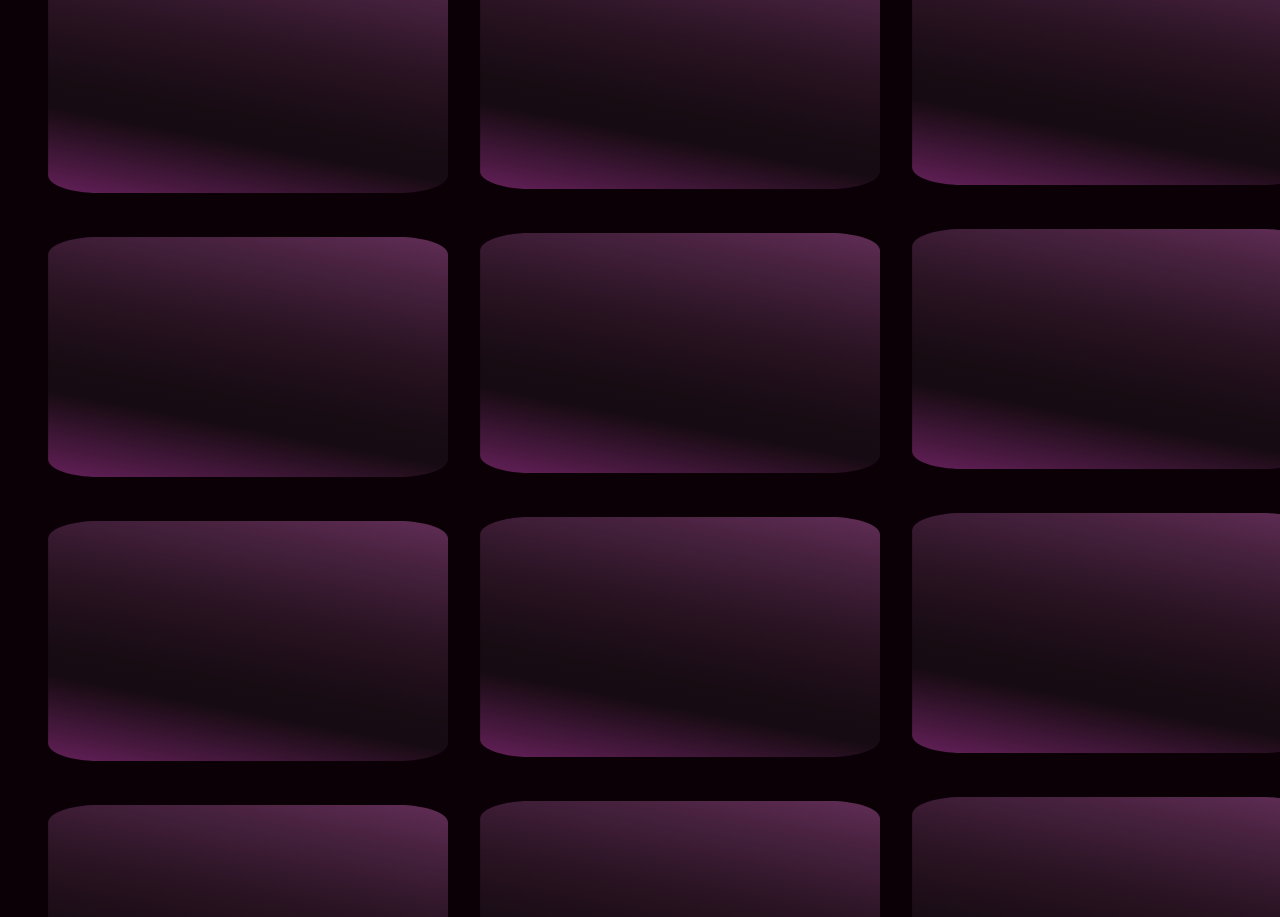
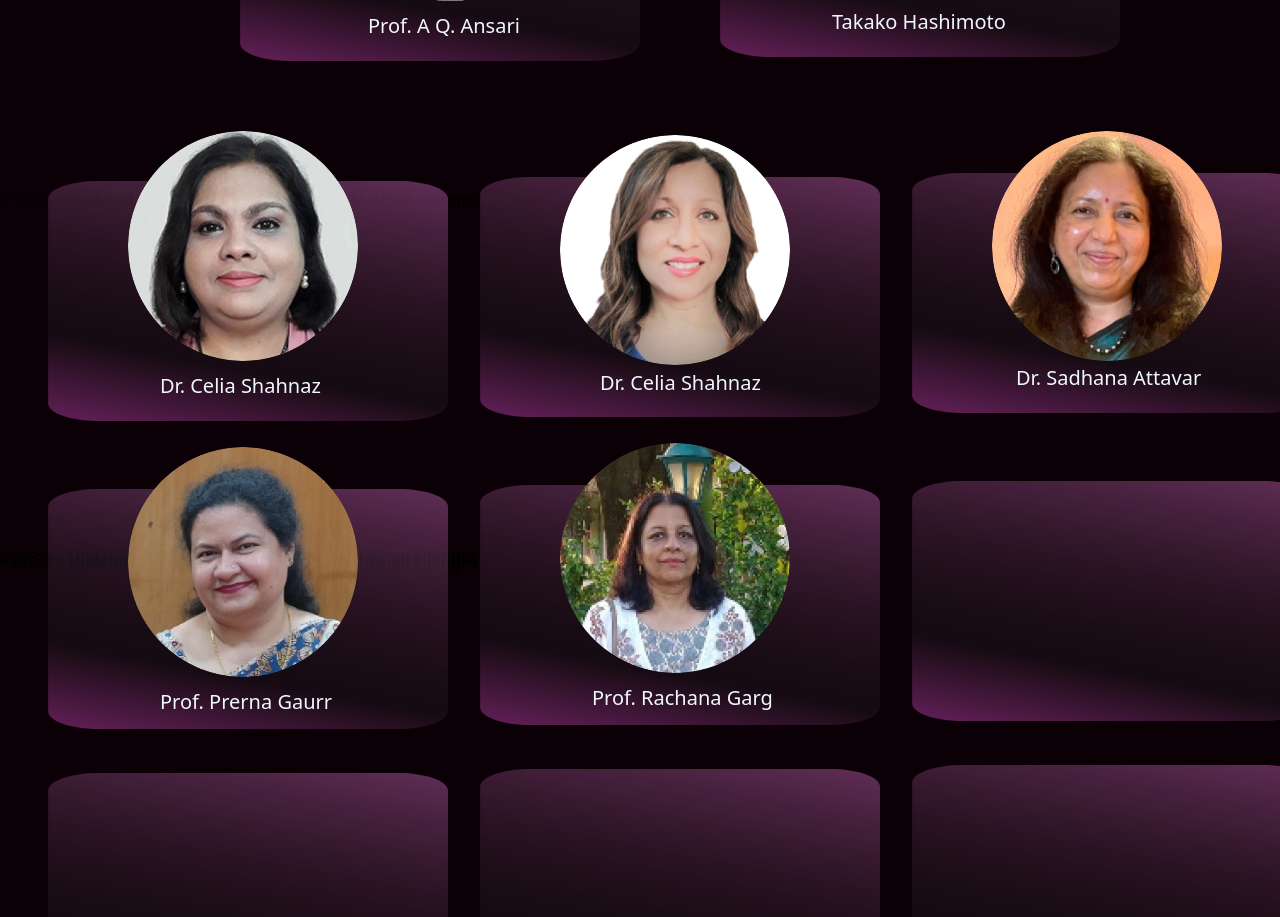
Before and after one commit to Prabhsingh0401/Wie-Website, a plain HTML site: page index.html in a window 1280 px wide. Shown: the part 4247-5164 px from the top of the page. Drawn offline with nearby package versions, Linux system fonts and the light colour scheme.

Commit message:
Speakers Section

```diff
--- a/index.css
+++ b/index.css
@@ -171,6 +171,7 @@ a{
     width: 100%;
     margin-top: 20rem;
     display: inline-block;
+    overflow: none;
 }
 
 .speakers{
@@ -206,6 +207,22 @@ a{
     margin-left: 15rem;
 }
 
+.s1{
+    height: 230px;
+    border-radius: 190px;
+    position: absolute;
+    margin-left: 21rem;
+    margin-top: -15rem;
+}
+
+.s1c{
+    font-size: 20px;
+    color: aliceblue;
+    position: absolute;
+    z-index: 5;
+    margin-left: 23rem;
+}
+
 .speaker11{
     height: 500px;
     width: 400px;
@@ -213,6 +230,39 @@ a{
     margin-left: 45rem;
 }
 
+.s2{
+    height: 230px;
+    border-radius: 190px;
+    position: absolute;
+    margin-left: 50rem;
+    margin-top: -27em;
+}
+
+.s2c{
+    font-size: 20px;
+    color: aliceblue;
+    position: absolute;
+    z-index: 5;
+    margin-left: 52rem;
+    margin-top: -11.5rem;
+}
+
+.s3{
+    height: 230px;
+    border-radius: 190px;
+    position: absolute;
+    margin-left: 8rem;
+    margin-top: -5rem;
+}
+
+.s3c{
+    font-size: 20px;
+    color: aliceblue;
+    position: absolute;
+    z-index: 5;
+    margin-left: 10rem;
+    margin-top: 10rem;
+}
 
 .speaker2{
     height: 500px;
@@ -221,18 +271,69 @@ a{
     margin-left: 3rem;
 }
 
+.s4{
+    height: 230px;
+    border-radius: 190px;
+    position: absolute;
+    margin-left: 35rem;
+    margin-top: -27.5rem;
+}
+
+.s4c{
+    font-size: 20px;
+    color: aliceblue;
+    position: absolute;
+    z-index: 5;
+    margin-left: 37.5rem;
+    margin-top: -12.9rem;
+}
+
 .speaker3{
     height: 500px;
     width: 400px;
-    margin-top: -31.5rem;
+    margin-top: -33rem;
     margin-left: 30rem;
+}
+
+.s5{
+    height: 230px;
+    border-radius: 190px;
+    position: absolute;
+    margin-left: 62rem;
+    margin-top: -27.5rem;
+}
+
+.s5c{
+    font-size: 20px;
+    color: aliceblue;
+    position: absolute;
+    z-index: 5;
+    margin-left: 63.5rem;
+    margin-top: -13rem;
 }
 
 .speaker4{
     height: 500px;
     width: 400px;
-    margin-top: -31.5rem;
+    margin-top: -33rem;
     margin-left: 57rem;
+}
+
+.s6{
+    height: 230px;
+    border-radius: 190px;
+    position: absolute;
+    margin-left: 8rem;
+    margin-top: -7.5rem;
+}
+
+.s6c{
+    font-size: 20px;
+    color: aliceblue;
+    position: absolute;
+    z-index: 5;
+    margin-left: 10rem;
+    margin-top: 7.5rem;
 }
 
 .speaker5{
@@ -240,6 +341,23 @@ a{
     width: 400px;
     margin-top: -13rem;
     margin-left: 3rem;
+}
+
+.s7{
+    height: 230px;
+    border-radius: 190px;
+    position: absolute;
+    margin-left: 35rem;
+    margin-top: -26rem;
+}
+
+.s7c{
+    font-size: 20px;
+    color: aliceblue;
+    position: absolute;
+    z-index: 5;
+    margin-left: 37rem;
+    margin-top: -11rem;
 }
 
 .speaker6{
--- a/index.html
+++ b/index.html
@@ -306,7 +306,14 @@
                 </g>
               </svg>
 
+<<<<<<< Updated upstream
                 <svg class="speaker1 " xmlns="http://www.w3.org/2000/svg" width="567" height="342" viewBox="0 0 567 342" fill="none">
+=======
+              <img class="s1" src="./Assets/Images/speaker1.jpg">
+              <p class="s1c">Prof. A Q. Ansari</p>
+
+                <svg class="speaker1" xmlns="http://www.w3.org/2000/svg" width="567" height="342" viewBox="0 0 567 342" fill="none">
+>>>>>>> Stashed changes
                     <path style="mix-blend-mode:screen" opacity="0.4" d="M71.0334 341.181H496.145C535.277 341.181 567 329.934 567 316.06L567 26.1052C567 12.2313 535.277 0.984222 496.145 0.984222H71.0334C31.9011 0.984222 0.178101 12.2313 0.178101 26.1052L0.178101 316.06C0.178101 329.934 31.9011 341.181 71.0334 341.181Z" fill="url(#paint0_linear_1_410)"/>
                     <defs>
                       <linearGradient id="paint0_linear_1_410" x1="583.602" y1="-28.6247" x2="493.28" y2="449.702" gradientUnits="userSpaceOnUse">
@@ -322,6 +329,9 @@
                       </linearGradient>
                     </defs>
                   </svg>
+
+                  <img class="s2" src="./Assets/Images/speaker2.png">
+                  <p class="s2c">Takako Hashimoto</p>
 
                   <svg class="speaker11" xmlns="http://www.w3.org/2000/svg" width="567" height="342" viewBox="0 0 567 342" fill="none">
                     <path style="mix-blend-mode:screen" opacity="0.4" d="M71.0334 341.181H496.145C535.277 341.181 567 329.934 567 316.06L567 26.1052C567 12.2313 535.277 0.984222 496.145 0.984222H71.0334C31.9011 0.984222 0.178101 12.2313 0.178101 26.1052L0.178101 316.06C0.178101 329.934 31.9011 341.181 71.0334 341.181Z" fill="url(#paint0_linear_1_410)"/>
@@ -340,7 +350,14 @@
                     </defs>
                   </svg>
 
+<<<<<<< Updated upstream
 
+=======
+                <img class="s3" src="./Assets/Images/speaker3.png">
+                <p class="s3c">Dr. Celia Shahnaz</p>
+
+
+>>>>>>> Stashed changes
                 <svg class="speaker2" xmlns="http://www.w3.org/2000/svg" width="567" height="342" viewBox="0 0 567 342" fill="none">
                     <path style="mix-blend-mode:screen" opacity="0.4" d="M71.0334 341.181H496.145C535.277 341.181 567 329.934 567 316.06L567 26.1052C567 12.2313 535.277 0.984222 496.145 0.984222H71.0334C31.9011 0.984222 0.178101 12.2313 0.178101 26.1052L0.178101 316.06C0.178101 329.934 31.9011 341.181 71.0334 341.181Z" fill="url(#paint0_linear_1_410)"/>
                     <defs>
@@ -357,8 +374,15 @@
                       </linearGradient>
                     </defs>
                   </svg>
+<<<<<<< Updated upstream
 
 
+=======
+
+                  <img class="s4" src="./Assets/Images/speaker4.png">
+                  <p class="s4c">Dr. Celia Shahnaz</p>
+
+>>>>>>> Stashed changes
                 <svg class="speaker3 xmlns="http://www.w3.org/2000/svg" width="567" height="342" viewBox="0 0 567 342" fill="none">
                     <path style="mix-blend-mode:screen" opacity="0.4" d="M71.0334 341.181H496.145C535.277 341.181 567 329.934 567 316.06L567 26.1052C567 12.2313 535.277 0.984222 496.145 0.984222H71.0334C31.9011 0.984222 0.178101 12.2313 0.178101 26.1052L0.178101 316.06C0.178101 329.934 31.9011 341.181 71.0334 341.181Z" fill="url(#paint0_linear_1_410)"/>
                     <defs>
@@ -377,6 +401,13 @@
                   </svg>
 
 
+<<<<<<< Updated upstream
+=======
+                  <img class="s5" src="./Assets/Images/speaker5.png">
+                  <p class="s5c">Dr. Sadhana Attavar</p>
+
+
+>>>>>>> Stashed changes
                 <svg class="speaker4" xmlns="http://www.w3.org/2000/svg" width="567" height="342" viewBox="0 0 567 342" fill="none">
                     <path style="mix-blend-mode:screen" opacity="0.4" d="M71.0334 341.181H496.145C535.277 341.181 567 329.934 567 316.06L567 26.1052C567 12.2313 535.277 0.984222 496.145 0.984222H71.0334C31.9011 0.984222 0.178101 12.2313 0.178101 26.1052L0.178101 316.06C0.178101 329.934 31.9011 341.181 71.0334 341.181Z" fill="url(#paint0_linear_1_410)"/>
                     <defs>
@@ -394,7 +425,13 @@
                     </defs>
                   </svg>
 
+<<<<<<< Updated upstream
 
+=======
+                  <img class="s6" src="./Assets/Images/speaker6.png">
+                  <p class="s6c">Prof. Prerna Gaurr</p>
+
+>>>>>>> Stashed changes
                 <svg class="speaker5" xmlns="http://www.w3.org/2000/svg" width="567" height="342" viewBox="0 0 567 342" fill="none">
                     <path style="mix-blend-mode:screen" opacity="0.4" d="M71.0334 341.181H496.145C535.277 341.181 567 329.934 567 316.06L567 26.1052C567 12.2313 535.277 0.984222 496.145 0.984222H71.0334C31.9011 0.984222 0.178101 12.2313 0.178101 26.1052L0.178101 316.06C0.178101 329.934 31.9011 341.181 71.0334 341.181Z" fill="url(#paint0_linear_1_410)"/>
                     <defs>
@@ -411,6 +448,9 @@
                       </linearGradient>
                     </defs>
                   </svg>
+
+                  <img class="s7" src="./Assets/Images/speaker7.png">
+                  <p class="s7c">Prof. Rachana Garg</p>
 
                   <svg class="speaker6" xmlns="http://www.w3.org/2000/svg" width="567" height="342" viewBox="0 0 567 342" fill="none">
                     <path style="mix-blend-mode:screen" opacity="0.4" d="M71.0334 341.181H496.145C535.277 341.181 567 329.934 567 316.06L567 26.1052C567 12.2313 535.277 0.984222 496.145 0.984222H71.0334C31.9011 0.984222 0.178101 12.2313 0.178101 26.1052L0.178101 316.06C0.178101 329.934 31.9011 341.181 71.0334 341.181Z" fill="url(#paint0_linear_1_410)"/>
```
Also changed, not shown: Assets/Images/speaker1.jpg (added), Assets/Images/speaker2.png (added), Assets/Images/speaker3.png (added), Assets/Images/speaker4.png (added), Assets/Images/speaker5.png (added), Assets/Images/speaker6.png (added), Assets/Images/speaker7.png (added).
